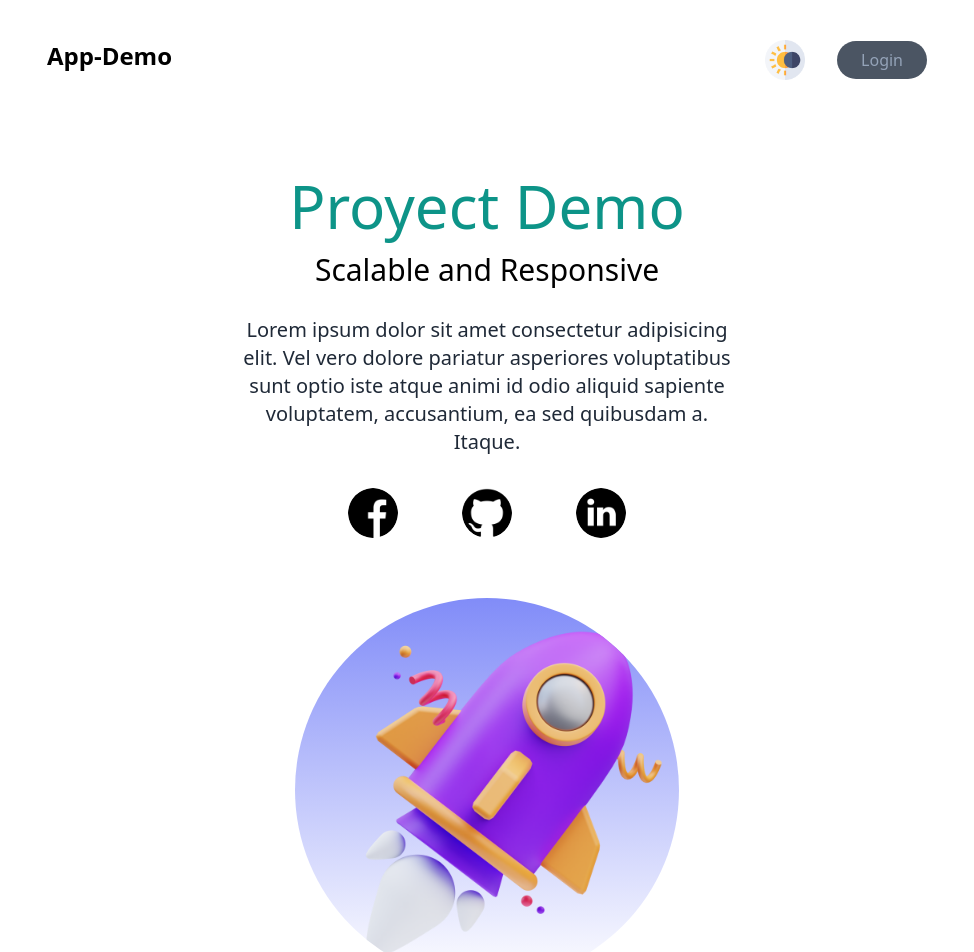
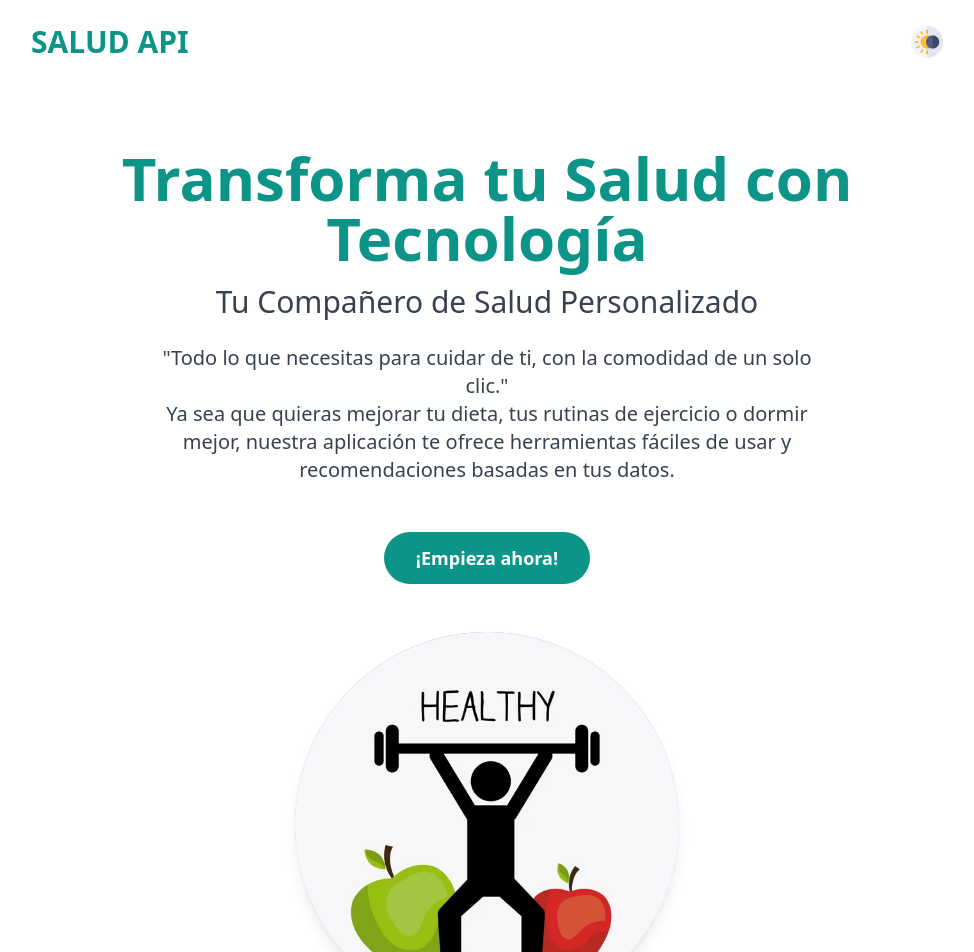
Before and after one commit to Andrespipe1/Examen2b_Frontend, a React (Vite) app: page / in a window 1280 px wide. Shown: the top 952 px of the page, without its empty margins (153-1127 px from the left). Built offline with nearby package versions, Linux system fonts and the light colour scheme.

Commit message:
landing page

```diff
--- a/src/paginas/LandinPage.jsx
+++ b/src/paginas/LandinPage.jsx
@@ -2,7 +2,7 @@ import logoDarkMode from '../assets/dark.png'
 import logoFacebook from '../assets/facebook.png'
 import logoGithub from '../assets/github.png'
 import logoLinkedind from '../assets/linkedin.png'
-import logoRocket from '../assets/rocket.webp'
+import logoRocket from '../assets/rocket1.webp'
 import logoCode from '../assets/code.png'
 import logoConsulting from '../assets/consulting.png'
 import logoDesign from '../assets/design.png'
@@ -22,33 +22,48 @@ export const LandinPage = () => {
         <div className={darkMode ? "dark" :""}>
 
             <main className='bg-white px-10 md:px-20 lg:px-40 dark:bg-gray-800'>
-                <section>
-                    <nav className='p-10 mb-12 flex justify-between'>
-                        <h1 className='text-2xl font-bold dark:text-white'>App-Demo</h1>
-                        <ul className='flex items-center'>
-                            <li><img onClick={()=>setdarkMode(!darkMode)} className='cursor-pointer' src={logoDarkMode} alt="logo" width={40} height={40}/></li>
-                            <li><Link to="/login" className='bg-gray-600 text-slate-400 px-6 py-2 rounded-full ml-8 hover:bg-gray-900 hover:text-white' href="#">Login</Link></li>
-                        </ul>
-                    </nav>
+            <section className='bg-white dark:bg-gray-800'>
+                <nav className='p-6 flex justify-between items-center'>
+                    <h1 className='text-3xl font-semibold text-teal-600 dark:text-white'>SALUD API</h1>
+                    <ul className='flex items-center gap-6'>
+                        <li>
+                            <img
+                                onClick={() => setdarkMode(!darkMode)}
+                                className='cursor-pointer w-8 h-8 transition duration-300 transform hover:scale-110'
+                                src={logoDarkMode}
+                                alt="logo dark mode"
+                            />
+                        </li>
+                    </ul>
+                </nav>
 
-                    <div className='text-center'>
-                        <h2 className='text-5xl py-2 text-teal-600 font-medium md:text-6xl'>Proyect Demo</h2>
-                        <h3 className='text-2xl py-2 md:text-3xl dark:text-white'>Scalable and Responsive</h3>
-                        <p className='text-md py-5 leading-8 text-gray-800 md:text-xl max-w-lg mx-auto dark:text-white'>Lorem ipsum dolor sit amet consectetur adipisicing elit. Vel vero dolore pariatur asperiores voluptatibus sunt optio iste atque animi id odio aliquid sapiente voluptatem, accusantium, ea sed quibusdam a. Itaque.</p>
-                    </div>
+                <div className='text-center pt-16'>
+                    <h2 className='text-5xl font-bold text-teal-600 mb-4 md:text-6xl'>Transforma tu Salud con Tecnología</h2>
+                    <h3 className='text-2xl text-gray-700 dark:text-white mb-6 md:text-3xl font-medium'>
+                        Tu Compañero de Salud Personalizado
+                    </h3>
+                    <p className='text-lg text-gray-700 dark:text-white max-w-2xl mx-auto mb-6 leading-relaxed md:text-xl'>
+                        "Todo lo que necesitas para cuidar de ti, con la comodidad de un solo clic."
+                        <br />
+                        Ya sea que quieras mejorar tu dieta, tus rutinas de ejercicio o dormir mejor, nuestra aplicación te ofrece herramientas fáciles de usar y recomendaciones basadas en tus datos.
+                    </p>
 
-                    <div className='text-5xl flex justify-center gap-16 py-3'>
-                        <img src={logoFacebook} alt="logo-redes" width={50} height={50}  className={'dark:border-2 border-teal-300 rounded-full'}/>
+                    <Link
+                        to="/login"
+                        className='bg-teal-600 text-white px-8 py-3 rounded-full text-lg font-semibold transition-all duration-300 hover:bg-teal-500 hover:shadow-lg mt-6 inline-block'>
+                        ¡Empieza ahora!
+                    </Link>
+                </div>
 
-                        <img src={logoGithub} alt="logo-redes" width={50} height={50} className={'dark:border-2 border-teal-300 rounded-full'}/>
+                <div className='relative mx-auto mt-12 w-80 h-80 md:w-96 md:h-96 bg-gradient-to-b from-indigo-400 rounded-full overflow-hidden shadow-lg'>
+                    <img
+                        src={logoRocket}
+                        alt="logo-rocket"
+                        className='w-full h-full object-cover transition-all duration-500 transform hover:scale-110'
+                    />
+                </div>
+            </section>
 
-                        <img src={logoLinkedind} alt="logo-redes" width={50} height={50} className={'dark:border-2 border-teal-300 rounded-full'}/>
-                    </div>
-
-                    <div className='relative mx-auto  bg-gradient-to-b from-indigo-400 rounded-full w-80 h-80 mt-12 overflow-hidden md:w-96 md:h-96 dark:border-4 border-teal-300'>
-                        <img src={logoRocket} alt="logo-rocket" />
-                    </div>
-                </section>
 
                 <section>
                     <div>
@@ -87,54 +102,14 @@ export const LandinPage = () => {
                         </div>
                     </div>
                 </section>
+                <div className='text-5xl flex justify-center gap-16 py-3'>
+                        <img src={logoFacebook} alt="logo-redes" width={50} height={50}  className={'dark:border-2 border-teal-300 rounded-full'}/>
 
-                <section>
-                    <div>
-                        <h3 className='text-3xl py-1 dark:text-white'>Proyects</h3>
-                        <p className='text-md py-2 leading-8 text-gray-800 dark:text-white'>Lorem ipsum dolor, sit amet consectetur adipisicing elit. Molestiae, delectus iure <span className='text-teal-500'>quibusdam</span> quas quaerat itaque, est minima ducimus recusandae illo ipsam numquam nam earum libero <span className='text-teal-500'>deleniti</span> voluptatem! Autem, veniam ut.</p>
-                        <p className='text-md py-2 leading-8 text-gray-800 dark:text-white'>Lorem ipsum dolor, sit amet consectetur adipisicing elit. Molestiae, delectus iure <span className='text-teal-500'>quibusdam</span> quas quaerat itaque, est minima ducimus recusandae illo ipsam numquam nam earum libero <span className='text-teal-500'>deleniti</span> voluptatem! Autem, veniam ut.</p>
-                    </div>
+                        <img src={logoGithub} alt="logo-redes" width={50} height={50} className={'dark:border-2 border-teal-300 rounded-full'}/>
 
+                        <img src={logoLinkedind} alt="logo-redes" width={50} height={50} className={'dark:border-2 border-teal-300 rounded-full'}/>
+                 </div>
 
-                    <div className="flex flex-col gap-10 py-10 lg:flex-row lg:flex-wrap">
-                        <div className="basis-1/3 flex-1 ">
-                            <img
-                                className="rounded-lg object-cover"
-                                src={logoWeb1}
-                            />
-                        </div>
-                        <div className="basis-1/3 flex-1">
-                            <img
-                                className="rounded-lg object-cover"
-                                src={logoWeb2}
-                            />
-                        </div>
-                        <div className="basis-1/3 flex-1">
-                            <img
-                                className="rounded-lg object-fill"
-                                src={logoWeb4}
-                            />
-                        </div>
-                        <div className="basis-1/3 flex-1">
-                            <img
-                                className="rounded-lg object-cover"
-                                src={logoWeb6}
-                            />
-                        </div>
-                        <div className="basis-1/3 flex-1">
-                            <img
-                                className="rounded-lg object-cover"
-                                src={logoWeb5}
-                            />
-                        </div>
-                        <div className="basis-1/3 flex-1 lg:bg-orange-100">
-                            <img
-                                className="rounded-lg object-cover "
-                                src={logoWeb3}
-                            />
-                        </div>
-                    </div>
-                </section>
 
             </main>
 
```
Also changed, not shown: src/assets/rocket1.webp (added).
